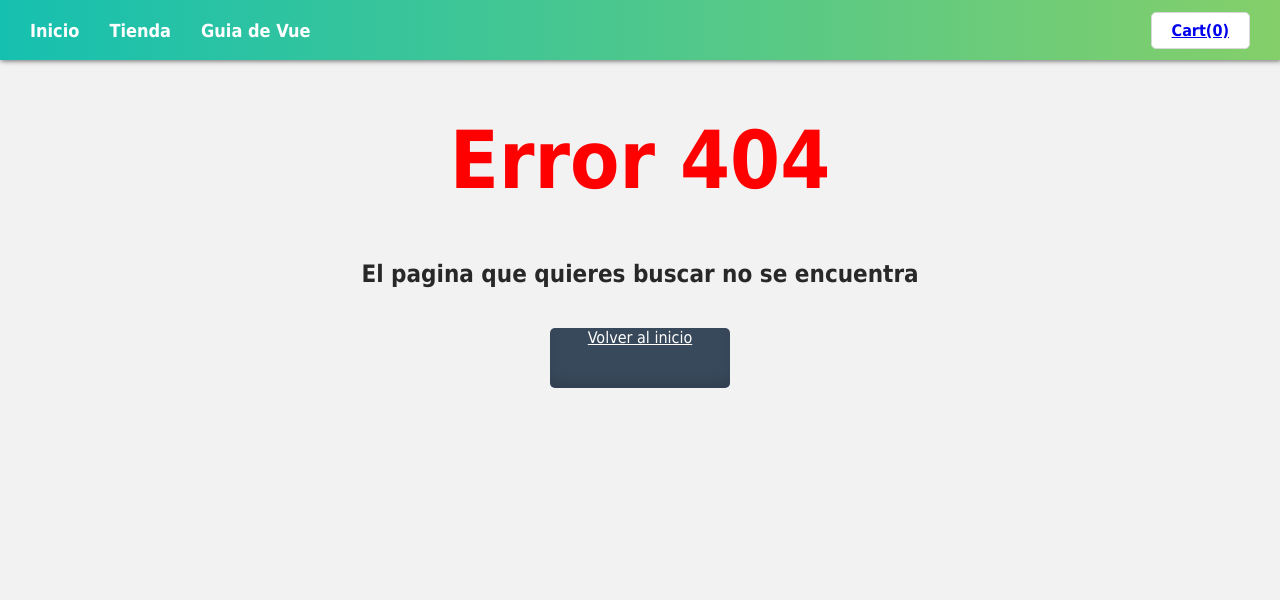
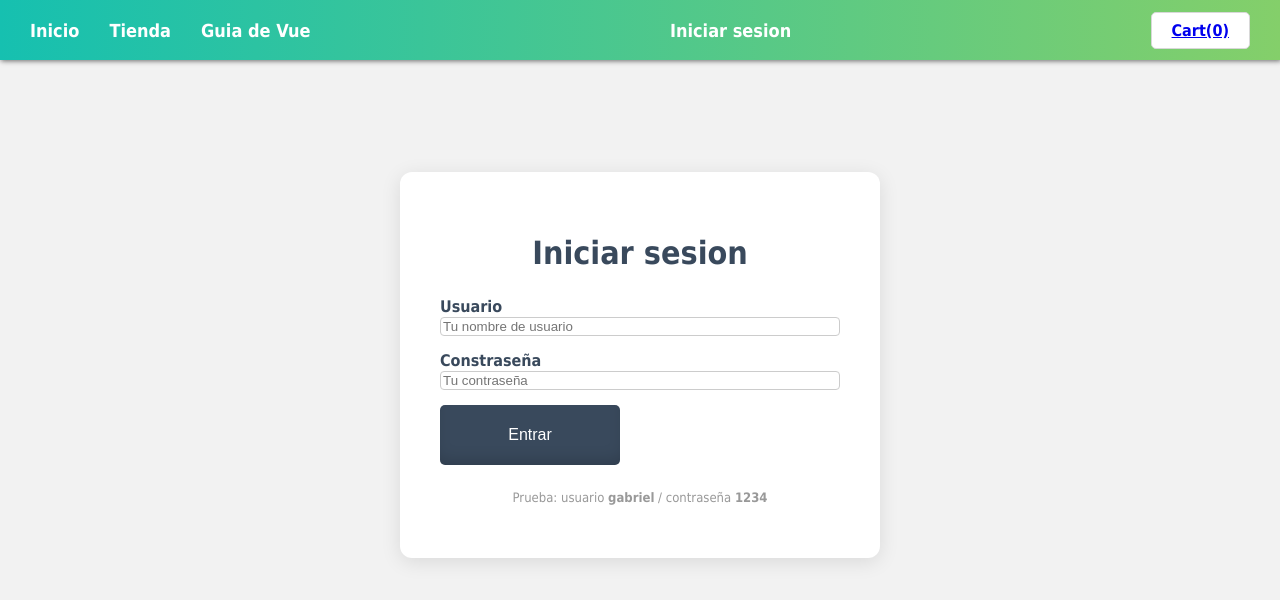
Before and after one commit to Gabriel6966/VueShopLearn, a Vue app: page /login in a window 1280 px wide. Before the commit this address had no page. Shown: the top 600 px of the page. Built offline with nearby package versions, Linux system fonts and the light colour scheme.

Commit message:
add login page and user store with premium tag

```diff
--- a/src/App.vue
+++ b/src/App.vue
@@ -1,20 +1,13 @@
 <script setup>
-import { ref } from 'vue'
 import { NotificacionStore } from './stores/NotificationStore'
 import { CarritoTienda } from './stores/CartStore'
+import { Usuario } from './stores/Usuario'
 
 const notificacionStore = NotificacionStore()
 const carrito = CarritoTienda()
-const premium = ref(true)
+const usuario = Usuario()
+
 const url = 'https://vuejs.org/guide/quick-start.html'
-
-const actualizarCarrito = (id) => {
-  carrito.add(id)
-}
-
-const eliminarCarrito = (id) => {
-  carrito.eliminar(id)
-}
 </script>
 
 <template>
@@ -25,7 +18,14 @@ const eliminarCarrito = (id) => {
 
       <a :href="url" class="nav-link">Guia de Vue</a>
     </div>
-
+    <div class="nav-right">
+      <div v-if="usuario.logueado" class="user-info">
+        <span>{{ usuario.nombre }}</span>
+        <span v-if="usuario.premium" class="premium-badge">Premium</span>
+        <button class="btn-logout" @click="usuario.salida()">Cerrar sesion</button>
+      </div>
+      <router-link v-else :to="{ name: 'Login' }" class="nav-link">Iniciar sesion</router-link>
+    </div>
     <router-link
       :to="{ name: 'Carrito' }"
       class="cart"
@@ -37,11 +37,44 @@ const eliminarCarrito = (id) => {
   <div v-if="notificacionStore.mensaje" class="flash-message">
     {{ notificacionStore.mensaje }}
   </div>
-  <router-view
-    :premium="premium"
-    @add-to-cart="actualizarCarrito"
-    @delete-element="eliminarCarrito"
-  />
+  <router-view :premium="usuario.premium" />
 </template>
 
-<style scoped></style>
+<style scoped>
+.nav-right {
+  display: flex;
+  align-items: center;
+  gap: 20px;
+}
+
+.user-info {
+  display: flex;
+  align-items: center;
+  gap: 12px;
+  color: white;
+  font-weight: bold;
+}
+
+.premium-badge {
+  background: gold;
+  color: #39495c;
+  padding: 2px 8px;
+  border-radius: 10px;
+  font-size: 13px;
+}
+
+.btn-logout {
+  background: rgba(255, 255, 255, 0.2);
+  border: 1px solid white;
+  color: white;
+  padding: 5px 12px;
+  border-radius: 5px;
+  cursor: pointer;
+  font-size: 14px;
+  transition: background 0.2 ease;
+}
+
+.btn-logout:hover {
+  background: rgba(255 255, 255, 0.4);
+}
+</style>
--- a/src/router/index.js
+++ b/src/router/index.js
@@ -7,6 +7,7 @@ import { createRouter, createWebHistory } from 'vue-router'
 import HomeView from '../views/HomeView.vue'
 import TiendaView from '../views/TiendaView.vue'
 import CarritoView from '../views/CarritoView.vue'
+import LoginView from '../views/LoginView.vue'
 
 const router = createRouter({
   history: createWebHistory(import.meta.env.BASE_URL),
@@ -30,6 +31,11 @@ const router = createRouter({
       path: '/',
       name: 'Home',
       component: HomeView,
+    },
+    {
+      path: '/login',
+      name: 'Login',
+      component: LoginView,
     },
     {
       path: '/tienda',
--- /dev/null
+++ b/src/stores/Usuario.js
@@ -0,0 +1,39 @@
+import { defineStore } from 'pinia'
+import { ref, computed } from 'vue'
+
+export const Usuario = defineStore('usuario', () => {
+  const nombre = ref('')
+  const contra = ref('')
+  const logueado = ref(false)
+
+  //Usuarios registrados por defecto(si feura una pagina real vendrian de una API)
+
+  const usuarios = [
+    { nombre: 'gabriel', constra: '1234', premium: true },
+    { nombre: 'andrei', constra: '0000', premium: false },
+  ]
+
+  //El premium depende si esta loagueado
+  const premium = computed(() => {
+    const usuario = usuarios.find((u) => u.nombre === nombre.value)
+    return usuario?.premium ?? false
+  })
+
+  function login(nombreEntrada, contraEntrada) {
+    const usuario = usuarios.find((u) => u.nombre === nombreEntrada && u.constra === contraEntrada)
+    if (usuario) {
+      nombre.value = usuario.nombre
+      logueado.value = true
+      return true
+    } else {
+      return false
+    }
+  }
+  function salida() {
+    nombre.value = ''
+    contra.value = ''
+    logueado.value = false
+  }
+
+  return { nombre, logueado, premium, login, salida }
+})
--- /dev/null
+++ b/src/views/LoginView.vue
@@ -0,0 +1,95 @@
+<script setup>
+import { ref } from 'vue'
+import { Usuario } from '@/stores/Usuario'
+import { useRouter } from 'vue-router'
+
+const usuario = Usuario()
+const router = useRouter()
+
+const nombre = ref('')
+const contra = ref('')
+const error = ref('')
+
+const onSubmit = () => {
+  if (!nombre.value || !contra.value) {
+    error.value = 'Completa todos los campos'
+    return
+  }
+  const logueado = usuario.login(nombre.value, contra.value)
+  if (logueado) {
+    router.push({ name: 'Home' })
+  } else {
+    error.value = 'Usuario o contraseña incorrectas'
+  }
+}
+</script>
+<template>
+  <div class="login-container">
+    <div class="login-card">
+      <h1>Iniciar sesion</h1>
+
+      <div v-if="error" class="error-msg">{{ error }}</div>
+
+      <form @submit.prevent="onSubmit">
+        <label for="nombre">Usuario</label>
+        <input id="nombre" v-model="nombre" placeholder="Tu nombre de usuario" />
+
+        <label for="contra">Constraseña</label>
+        <input id="contra" v-model="contra" type="password" placeholder="Tu contraseña" />
+
+        <button class="button" type="submit">Entrar</button>
+      </form>
+
+      <p class="hint">
+        Prueba: usuario <strong>gabriel</strong> / contraseña <strong>1234</strong>
+      </p>
+    </div>
+  </div>
+</template>
+
+<style scoped>
+.login-container {
+  display: flex;
+  justify-content: center;
+  align-items: center;
+  min-height: 70vh;
+}
+
+.login-card {
+  background: white;
+  padding: 40px;
+  border-radius: 12px;
+  box-shadow: 0 4px 20px rgba(0, 0, 0, 0.1);
+  width: 100%;
+  max-width: 400px;
+  display: flex;
+  flex-direction: column;
+  gap: 15px;
+}
+
+h1 {
+  color: #39495c;
+  text-align: center;
+  margin-bottom: 10px;
+}
+
+label {
+  font-weight: bold;
+  color: #39495c;
+}
+
+.error-msg {
+  background: #ffe0e0;
+  color: red;
+  padding: 10px 15px;
+  border-radius: 8px;
+  font-size: 14px;
+}
+
+.hint {
+  text-align: center;
+  color: #999;
+  font-size: 13px;
+  margin-top: 10px;
+}
+</style>
```
